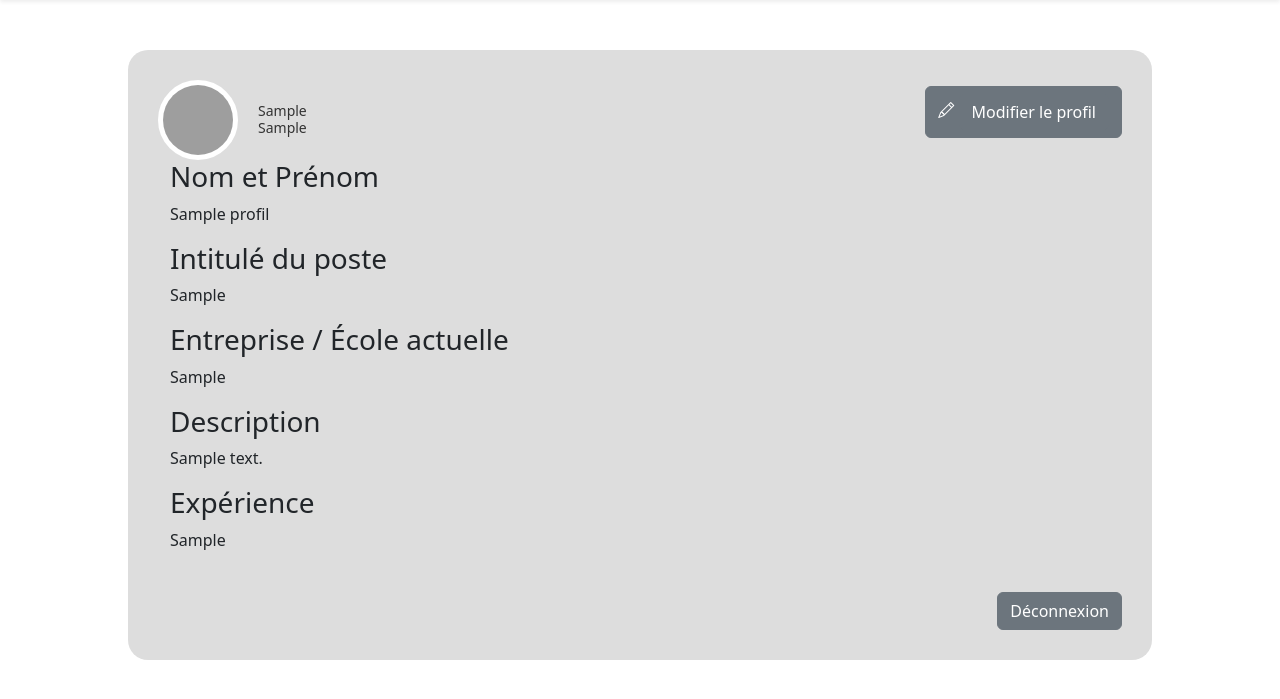
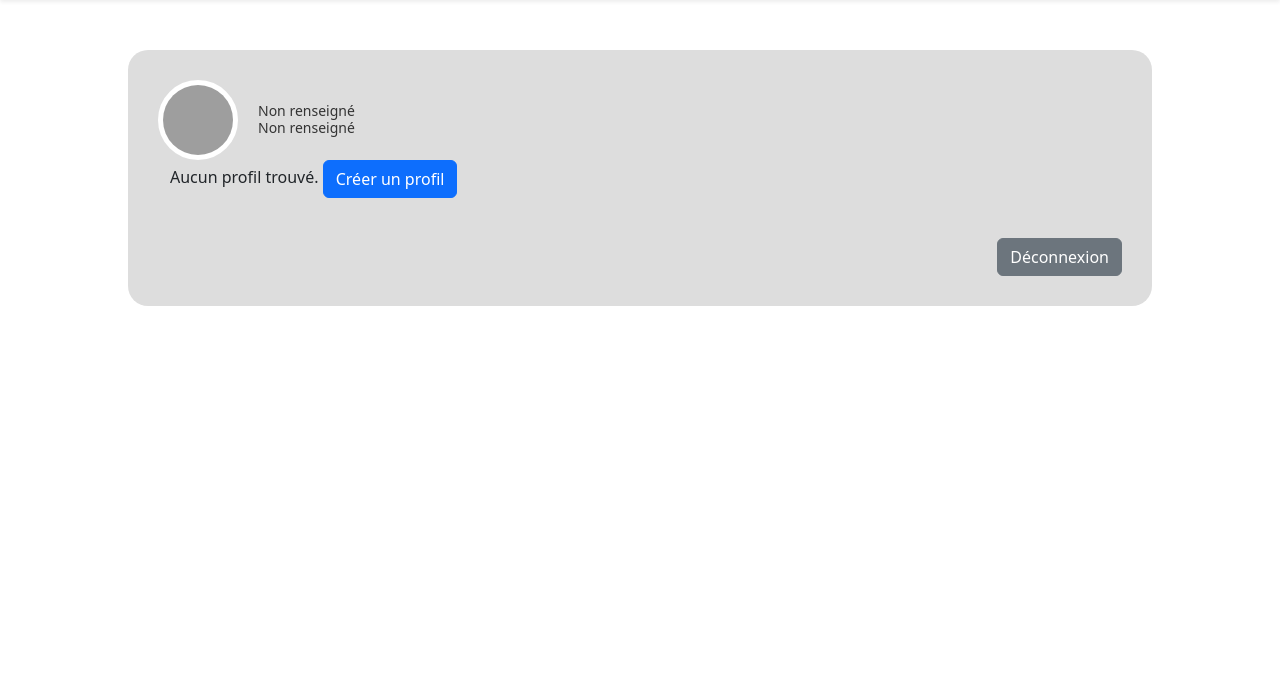
Before and after one commit to Mika1011-blip/Projet-Plateforme-de-recrutement-intelligente, a PHP site: page /profil.php in a window 1280 px wide. Shown: the part 80-779 px from the top of the page. Run offline with PHP 8.4, Linux system fonts and the light colour scheme; the visitor is signed in with stand-in values (Sample User, id 1); tables that the repository leaves empty or names only in its code hold one stand-in row (values such as "Sample post"); grey boxes are pictures that could not be loaded.

Commit message:
resolution du bug de recupération de profil

```diff
--- a/ProjetHackaton/frontend/recruiter.php
+++ b/ProjetHackaton/frontend/recruiter.php
@@ -177,7 +177,8 @@
                   <a class="nav-link" href="../../message.php"><i class="bi bi-envelope"></i><br>Messagerie</a>
               </li>
               <li class="nav-item text-center mx-2">
-                  <a class="nav-link" href="../../notification.php"><i class="bi bi-bell"></i><br>Notification</a>
+                  <!-- <a class="nav-link" href="../../notification.php"><i class="bi bi-bell"></i><br>Notification</a> -->
+                  <a class="nav-link" href="./candidate.php"><i class="bi bi-bell"></i><br>Nos offres</a>
               </li>
               <li class="nav-item text-center mx-2">
                   <a class="nav-link active" href="../../profil.php"><i class="bi bi-person-circle"></i><br>Profil</a>
--- a/profil.php
+++ b/profil.php
@@ -15,77 +15,52 @@ try {
   die("Erreur de connexion : " . $e->getMessage());
 }
 
+// Traitement du formulaire lorsqu'il est soumis
+if (isset($_POST['add'])) {
+  $nom = trim($_POST['nom'] ?? '');
+  $poste = trim($_POST['poste'] ?? '');
+  $entreprise = trim($_POST['entreprise'] ?? '');
+  $description = trim($_POST['description'] ?? '');
+  $experience = trim($_POST['experience'] ?? '');
 
-if(isset($_POST['add'])) {
+  $errors = [];
 
+  if (empty($nom)) $errors[] = "Le nom est requis.";
+  if (empty($poste)) $errors[] = "Le poste est requis.";
+  if (empty($entreprise)) $errors[] = "L'entreprise est requise.";
+  if (empty($description)) $errors[] = "La description est requise.";
+  if (empty($experience)) $errors[] = "L'expérience est requise.";
 
-  // Traitement du formulaire lorsqu'il est soumis
-  if ($_SERVER['REQUEST_METHOD'] === 'POST') {
-    // Récupération des données du formulaire
-    $nom = $_POST['nom'] ?? '';
-    $poste = $_POST['poste'] ?? '';
-    $entreprise = $_POST['entreprise'] ?? '';
-    $description = $_POST['description'] ?? '';
-    $experience = $_POST['experience'] ?? '';
+  if (empty($errors)) {
+    try {
+      $stmt = $pdo->prepare("INSERT INTO profil (nom_candidat, intituler_poste, ecole, description, experience) VALUES (?, ?, ?, ?, ?)");
+      $stmt->execute([$nom, $poste, $entreprise, $description, $experience]);
 
-      try {
-              // Préparation de la requête d'insertion
-              $stmt = $pdo->prepare("INSERT INTO profil (nom_candidat, intituler_poste, ecole, description, experience)
-                              VALUES (:nom_candidat, :intituler_poste, :ecole, :description, :experience)");
+      $_SESSION['nom'] = $nom;
 
-              // Exécution de la requête avec les paramètres
-              $stmt->execute([
-              ':nom_candidat' => $nom,
-              ':intituler_poste' => $poste,
-              ':ecole' => $entreprise,
-              ':description' => $description,
-              ':experience' => $experience
-              ]);
-
+      header("Location: profil.php?success=1");
+      exit();
     } catch (PDOException $e) {
       die("Erreur lors de l'insertion : " . $e->getMessage());
     }
   }
-
 }
 
-
-    // si la session est définie, recupérer les informations
+// Récupération des données du profil
 if (isset($_SESSION["nom"])) {
-        // Récupération des données du profil
   try {
-          $stmt = $pdo->query("SELECT * FROM profil ORDER BY id_candidat DESC LIMIT 1"); // Récupère le dernier profil ajouté
+    $stmt = $pdo->prepare("SELECT * FROM profil WHERE nom_candidat = ? ORDER BY id_candidat DESC LIMIT 1");
+    $stmt->execute([$_SESSION["nom"]]);
     $profil = $stmt->fetch(PDO::FETCH_ASSOC);
   } catch (PDOException $e) {
     die("Erreur lors de la récupération du profil : " . $e->getMessage());
   }
 }
 
-
-
-
-// En haut de profil.php (avant tout HTML)
+$successMessage = '';
 if(isset($_GET['success']) && $_GET['success'] == '1') {
-  // Exécuter votre action spécifique
-  echo '<div class="alert alert-success">Profil mis à jour avec succès !</div>';
-
-  try {
-    $pdo = new PDO("mysql:host=$host;dbname=$dbname;charset=utf8", $username, $password);
-    $pdo->setAttribute(PDO::ATTR_ERRMODE, PDO::ERRMODE_EXCEPTION);
-} catch (PDOException $e) {
-    die("Erreur de connexion : " . $e->getMessage());
+  $successMessage = '<div class="alert alert-success">Profil mis à jour avec succès !</div>';
 }
-
-  // Récupération des données du profil
-    try {
-        $stmt = $pdo->query("SELECT * FROM profil ORDER BY id_candidat DESC LIMIT 1"); // Récupère le dernier profil ajouté
-        $profil = $stmt->fetch(PDO::FETCH_ASSOC);
-    } catch (PDOException $e) {
-        die("Erreur lors de la récupération du profil : " . $e->getMessage());
-    }
-
-}
-
 ?>
 
 <!DOCTYPE html>
--- a/test_laissad/decoData.html
+++ b/test_laissad/decoData.html
@@ -200,7 +200,7 @@
                     const role = docSnap.data().role;
 
                     setTimeout(() => {
-                        window.location.href = role === "recruteur" ? "recruteur.php" : "candidat.php";
+                        window.location.href = role === "recruteur" ? "../ProjetHackaton/frontend/recruiter.php" : "../index.php";
                     }, 1500);
                 } else {
                     alert("Profil utilisateur introuvable.");
```
Lines whose indentation alone changed are shown as unchanged.
